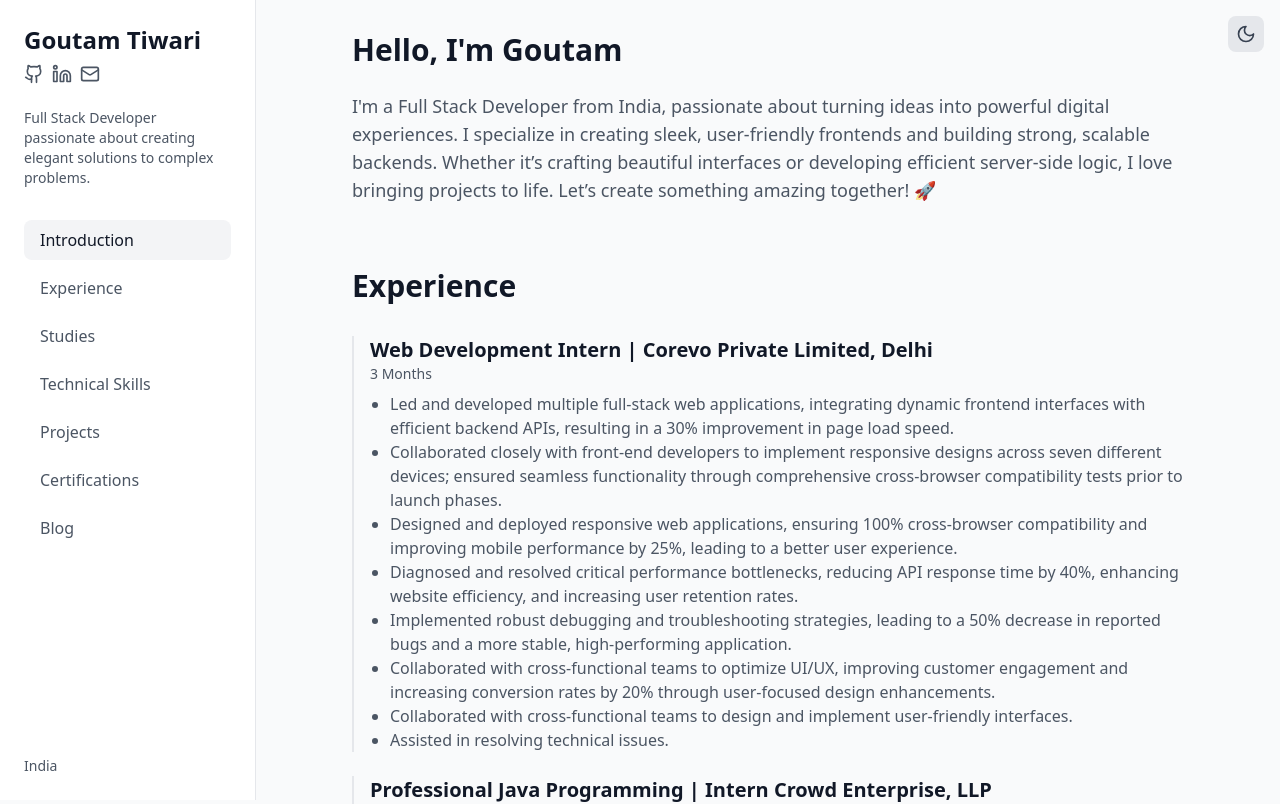
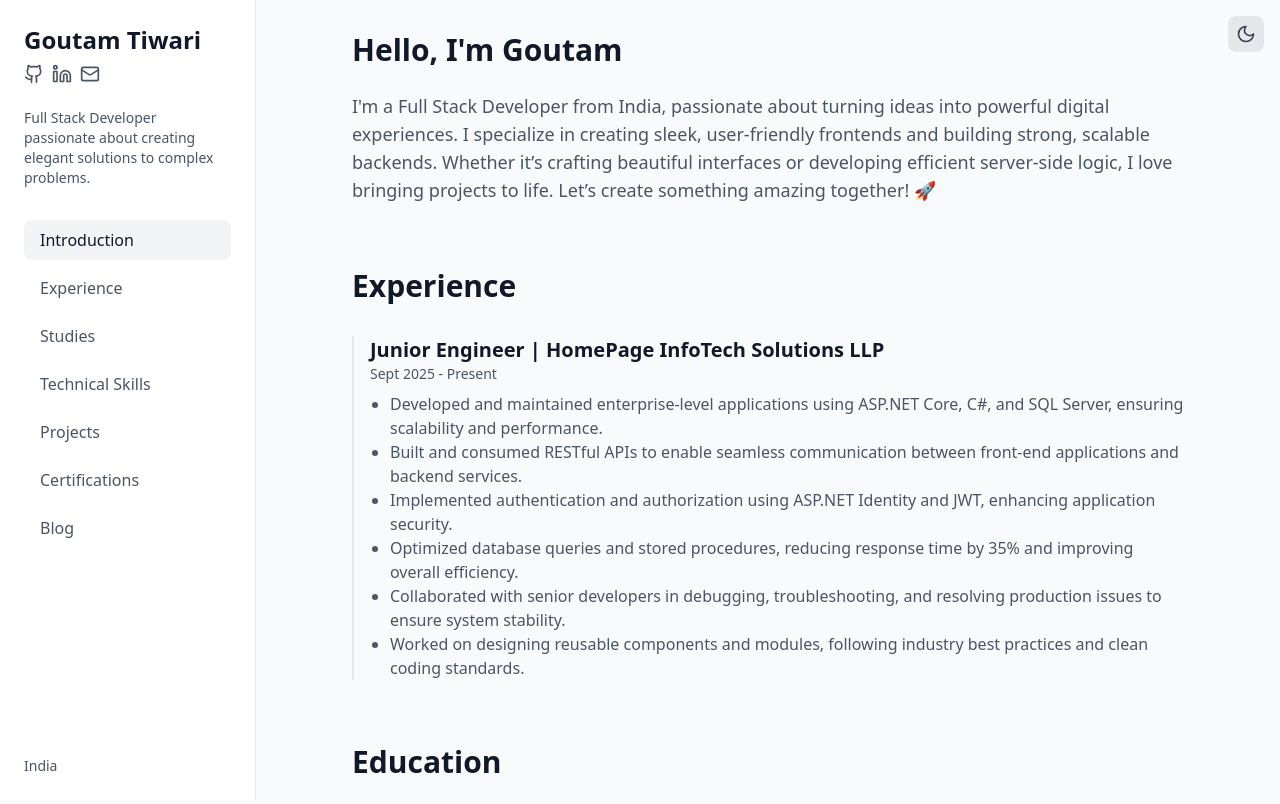
Before and after one commit to Goutam990/Goutam-Portfolio-react, a React (Vite) app: page / in a window 1280 px wide. Shown: the top 804 px of the page. Built offline with nearby package versions, Linux system fonts and the light colour scheme.

Commit message:
Update MainContent.tsx
Updating experience section

```diff
--- a/src/components/MainContent.tsx
+++ b/src/components/MainContent.tsx
@@ -50,19 +50,19 @@ export function MainContent({ setActiveSection }: MainContentProps) {
           <div className="space-y-6">
 
             <div className="border-l-2 border-gray-200 dark:border-gray-700 pl-4">
-              <h3 className="text-xl font-semibold">Web Development Intern | Corevo Private Limited, Delhi</h3>
-              <p className="text-sm text-gray-600 dark:text-gray-400">3 Months</p>
+              <h3 className="text-xl font-semibold">Junior Engineer | HomePage InfoTech Solutions LLP </h3>
+              <p className="text-sm text-gray-600 dark:text-gray-400">Sept 2025 - Present</p>
               <ul className="list-disc pl-5 mt-2 text-gray-600 dark:text-gray-400">
-                <li>Led and developed multiple full-stack web applications, integrating dynamic frontend interfaces with efficient backend APIs, resulting in a 30% improvement in page load speed.</li>
-                <li>Collaborated closely with front-end developers to implement responsive designs across seven different devices; ensured seamless functionality through comprehensive cross-browser compatibility tests prior to launch phases.</li>
-                <li>Designed and deployed responsive web applications, ensuring 100% cross-browser compatibility and improving mobile performance by 25%, leading to a better user experience.</li>
-                <li>Diagnosed and resolved critical performance bottlenecks, reducing API response time by 40%, enhancing website efficiency, and increasing user retention rates.</li>
-                <li>Implemented robust debugging and troubleshooting strategies, leading to a 50% decrease in reported bugs and a more stable, high-performing application.</li>
-                <li>Collaborated with cross-functional teams to optimize UI/UX, improving customer engagement and increasing conversion rates by 20% through user-focused design enhancements.</li>
-                <li>Collaborated with cross-functional teams to design and implement user-friendly interfaces.</li>
-                <li>Assisted in resolving technical issues.</li>
+                <li>Developed and maintained enterprise-level applications using ASP.NET Core, C#, and SQL Server, ensuring scalability and performance.</li>
+                <li>Built and consumed RESTful APIs to enable seamless communication between front-end applications and backend services.</li>
+                <li>Implemented authentication and authorization using ASP.NET Identity and JWT, enhancing application security.</li>
+                <li>Optimized database queries and stored procedures, reducing response time by 35% and improving overall efficiency.</li>
+                <li>Collaborated with senior developers in debugging, troubleshooting, and resolving production issues to ensure system stability.</li>
+                <li>Worked on designing reusable components and modules, following industry best practices and clean coding standards.</li>
+
               </ul>
             </div>
+{/*
             <div className="border-l-2 border-gray-200 dark:border-gray-700 pl-4">
               <h3 className="text-xl font-semibold">Professional Java Programming | Intern Crowd Enterprise, LLP</h3>
               <p className="text-sm text-gray-600 dark:text-gray-400">1 Month</p>
@@ -74,7 +74,8 @@ export function MainContent({ setActiveSection }: MainContentProps) {
                 <li>Enabled real-time updates by collaborating with frontend developers using WebSockets.</li>
               </ul>
               <a href="https://drive.google.com/file/d/1KXsn0Blo9_Yqdk4AgCFSW-D_n3KarY10/view?usp=sharing" target="_blank" rel="noopener noreferrer" className="text-blue-500 hover:underline">View Certificate</a>
-            </div>
+            </div> */}
+
           </div>
         </section>
 
```
